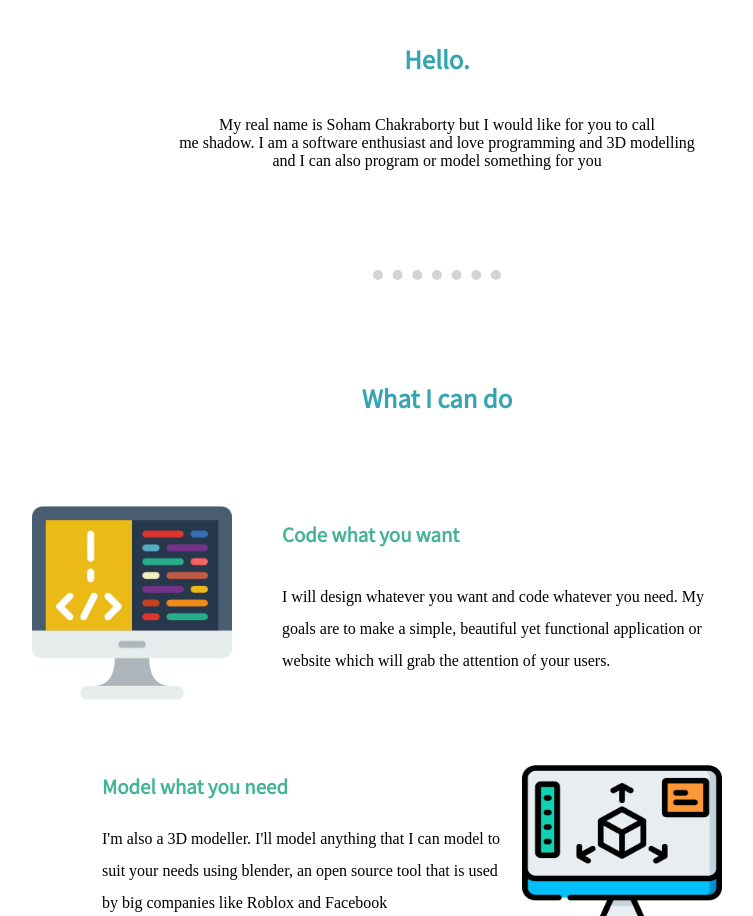
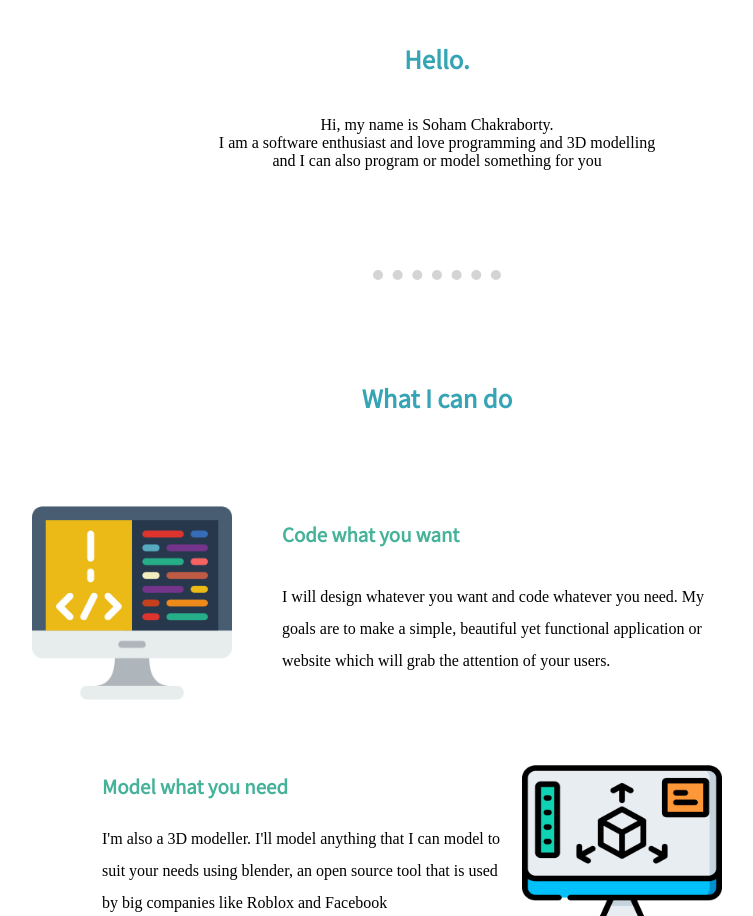
Before and after one commit to so630/cv-v2, a plain HTML site: page index.html in a window 1280 px wide. Shown: the part 987-1903 px from the top of the page, without its empty margins (203-956 px from the left). Drawn offline with Linux system fonts and the light colour scheme; a web font is replaced by a local one.

Commit message:
Update index.html

```diff
--- a/index.html
+++ b/index.html
@@ -30,7 +30,7 @@
       <div class="profile">
         <img src="Images/ninja.png" class="profile-pic2">
         <h2>Hello.</h2>
-        <p>My real name is Soham Chakraborty but I would like for you to call <br>me shadow. I am a software enthusiast and love programming and 3D modelling <br>and I can also program or model something for you</p>
+        <p>Hi, my name is Soham Chakraborty.<br> I am a software enthusiast and love programming and 3D modelling <br>and I can also program or model something for you</p>
       </div>
       <hr>
       <div class="skills">
```
